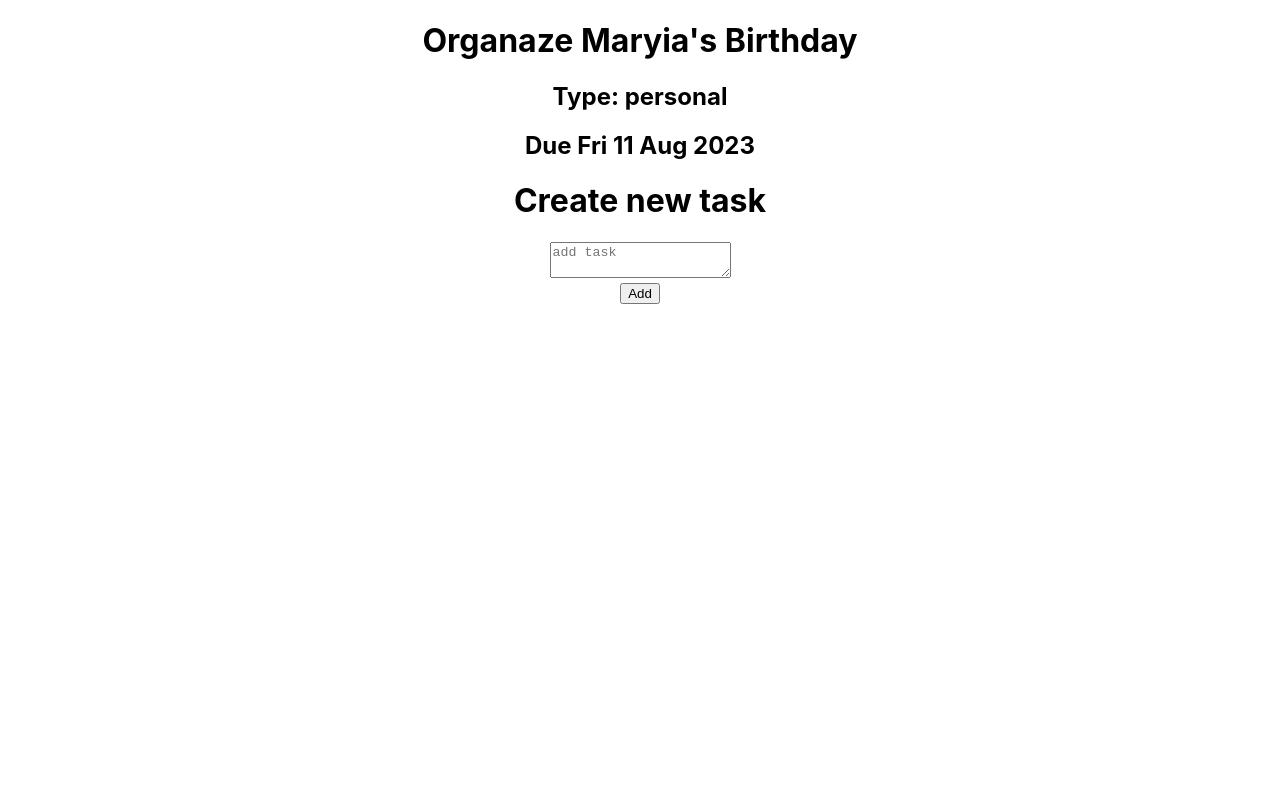
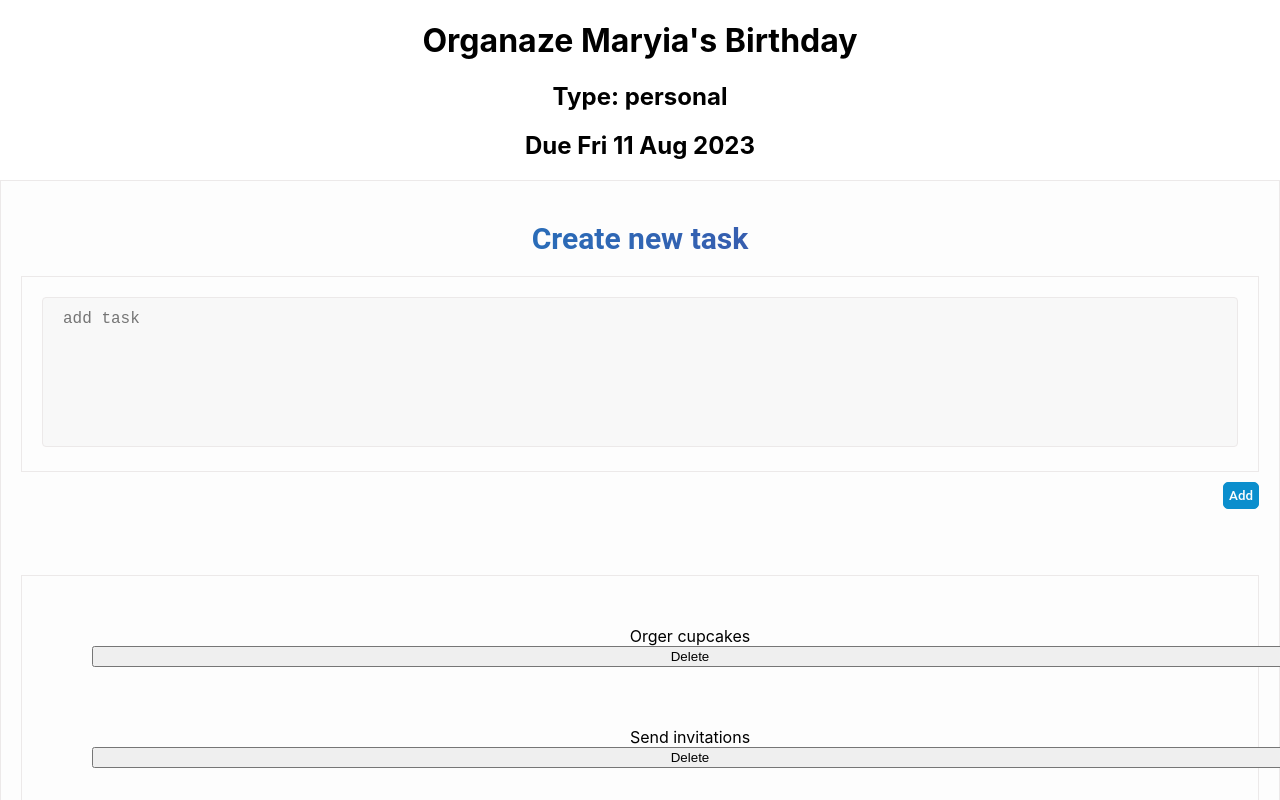
Before and after one commit to MaryiaBialetskaya1/react-app-01, a React (Create React App) app: page / in a window 1280 px wide. Shown: the top 800 px of the page. Built offline with nearby package versions, Linux system fonts and the light colour scheme.

Commit message:
add styling

```diff
--- a/src/App.css
+++ b/src/App.css
@@ -1,38 +1,3 @@
 .App {
   text-align: center;
 }
-
-.App-logo {
-  height: 40vmin;
-  pointer-events: none;
-}
-
-@media (prefers-reduced-motion: no-preference) {
-  .App-logo {
-    animation: App-logo-spin infinite 20s linear;
-  }
-}
-
-.App-header {
-  background-color: #282c34;
-  min-height: 100vh;
-  display: flex;
-  flex-direction: column;
-  align-items: center;
-  justify-content: center;
-  font-size: calc(10px + 2vmin);
-  color: white;
-}
-
-.App-link {
-  color: #61dafb;
-}
-
-@keyframes App-logo-spin {
-  from {
-    transform: rotate(0deg);
-  }
-  to {
-    transform: rotate(360deg);
-  }
-}
--- a/src/components/List/List.js
+++ b/src/components/List/List.js
@@ -4,7 +4,12 @@ import s from "./List.module.css";
 export class List extends Component {
   state = {
     input: "",
-    listItems: [],
+    listItems: [
+      "Orger cupcakes",
+      "Send invitations",
+      "Book the clown",
+      "Rent a place for a party",
+    ],
   };
   onFormSubmit(e) {
     e.preventDefault();
@@ -28,13 +33,20 @@ export class List extends Component {
     item.classList.toggle(s.marked);
     console.log(item);
   }
+  deleteItems() {
+    let items = this.state.listItems;
+    items = [];
+    this.setState({ listItems: items });
+  }
+
   render() {
     return (
       <div>
-        <form onSubmit={this.onFormSubmit}>
-          <h1>Create new task</h1>
-          <div>
+        <form className={s.myPostBlock} onSubmit={this.onFormSubmit}>
+          <h1 className={s.headerText}>Create new task</h1>
+          <div className={s.textareaBlock}>
             <textarea
+              className={s.textarea}
               placeholder="add task"
               onChange={(e) => {
                 this.onChangeEvent(e.target.value);
@@ -42,17 +54,30 @@ export class List extends Component {
               value={this.state.input}
             ></textarea>
           </div>
-          <div>
-            <button onClick={() => this.addItem(this.state.input)}>Add</button>
+          <div className={s.buttonBlock}>
+            <button
+              className={s.buttonPublish}
+              onClick={() => this.addItem(this.state.input)}
+            >
+              Add
+            </button>
           </div>
-          <div>
-            <ul>
+          <div className={s.posts}>
+            <ul className={s.myPostBlock}>
               {this.state.listItems.map((item, index) => (
-                <li onClick={this.markedWord} key={index}>
+                <li
+                  className={s.postItemBlock}
+                  onClick={this.markedWord}
+                  key={index}
+                >
                   {item}
+                  <button onClick={() => this.deleteItem()}>Delete</button>
                 </li>
               ))}
             </ul>
+          </div>
+          <div>
+            <button onClick={() => this.deleteItems()}>Delete</button>
           </div>
         </form>
       </div>
--- a/src/components/List/List.module.css
+++ b/src/components/List/List.module.css
@@ -2,3 +2,68 @@
   text-decoration: line-through 2px red;
   background-color: #f0f0f0;
 }
+
+.postsBlock {
+  padding: 20px;
+  background-color: #f4f2f2;
+}
+.headerText {
+  font-family: "Roboto", sans-serif;
+  font-size: 30px;
+  font-weight: 600;
+  background-image: linear-gradient(to left, #553c9a, #0b8ecd);
+  color: transparent;
+  background-clip: text;
+  -webkit-background-clip: text;
+}
+.textareaBlock {
+  background-color: #fdfdfd;
+  padding: 20px;
+  border: 1px #ece9e9 solid;
+}
+.textarea {
+  border: 1px #ece9e9 solid;
+  width: 100%;
+  height: 150px;
+  padding: 12px 20px;
+  box-sizing: border-box;
+  border-radius: 4px;
+  background-color: #f8f8f8;
+  font-size: 16px;
+  resize: none;
+}
+.buttonBlock {
+  padding-top: 10px;
+  display: flex;
+  justify-content: flex-end;
+}
+.buttonPublish {
+  background-color: #0b8ecd;
+  border: solid 1px #0b8ecd;
+  padding: 5px;
+  border-radius: 5px;
+  color: #fdfdfd;
+  font-family: "Roboto", sans-serif;
+  font-weight: 500;
+}
+.posts {
+  margin-top: 50px;
+}
+.myPostBlock {
+  display: flex;
+  /* flex-direction: row; */
+  flex-direction: column;
+  margin-bottom: 20px;
+  background-color: #fdfdfd;
+  padding: 20px;
+  border: 1px #ece9e9 solid;
+}
+.postItemBlock {
+  display: flex;
+  flex-direction: column;
+  justify-content: space-between;
+  padding-top: 30px;
+  padding-bottom: 30px;
+  padding-left: 50px;
+  width: 100%;
+}
```
